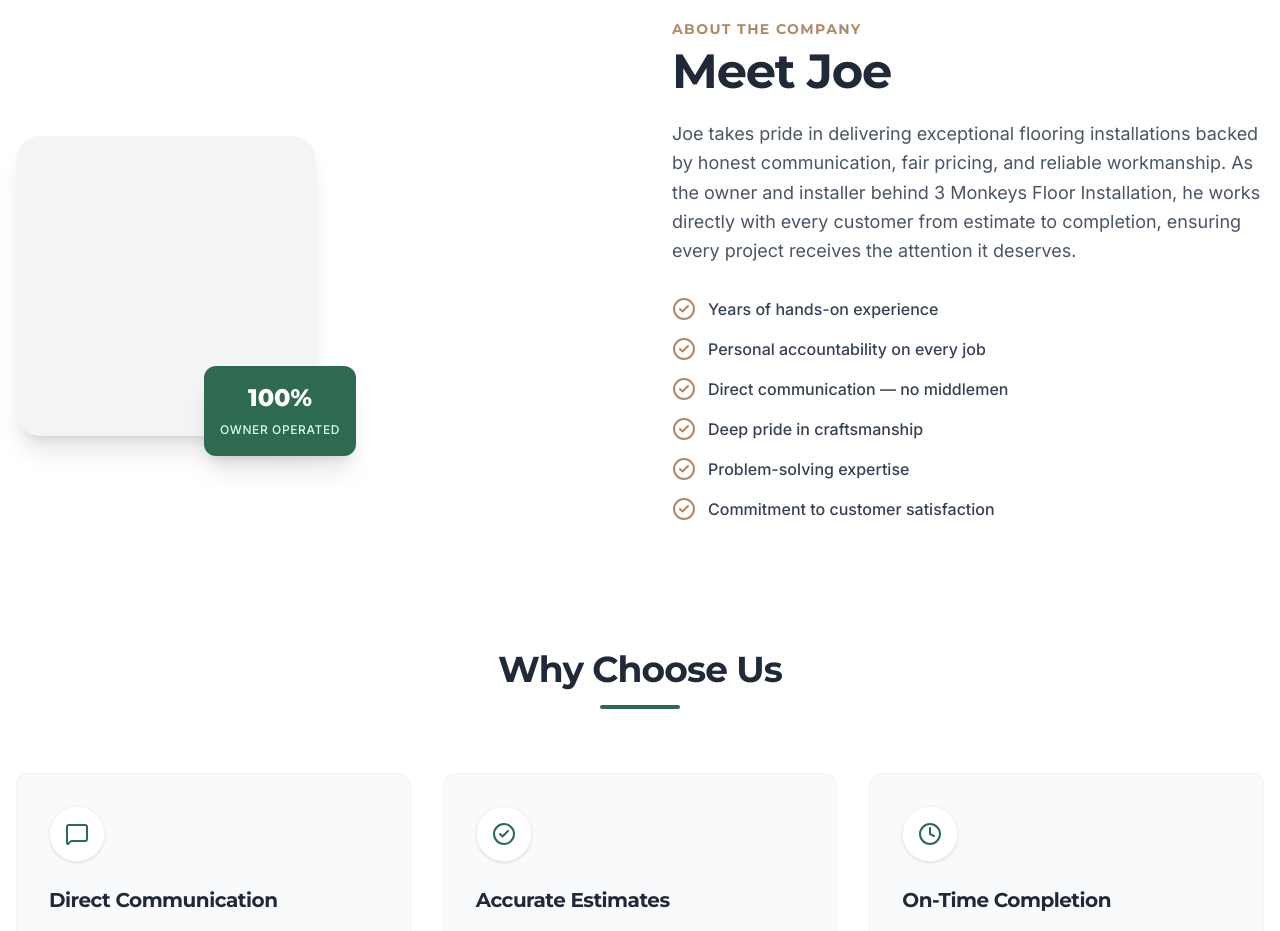
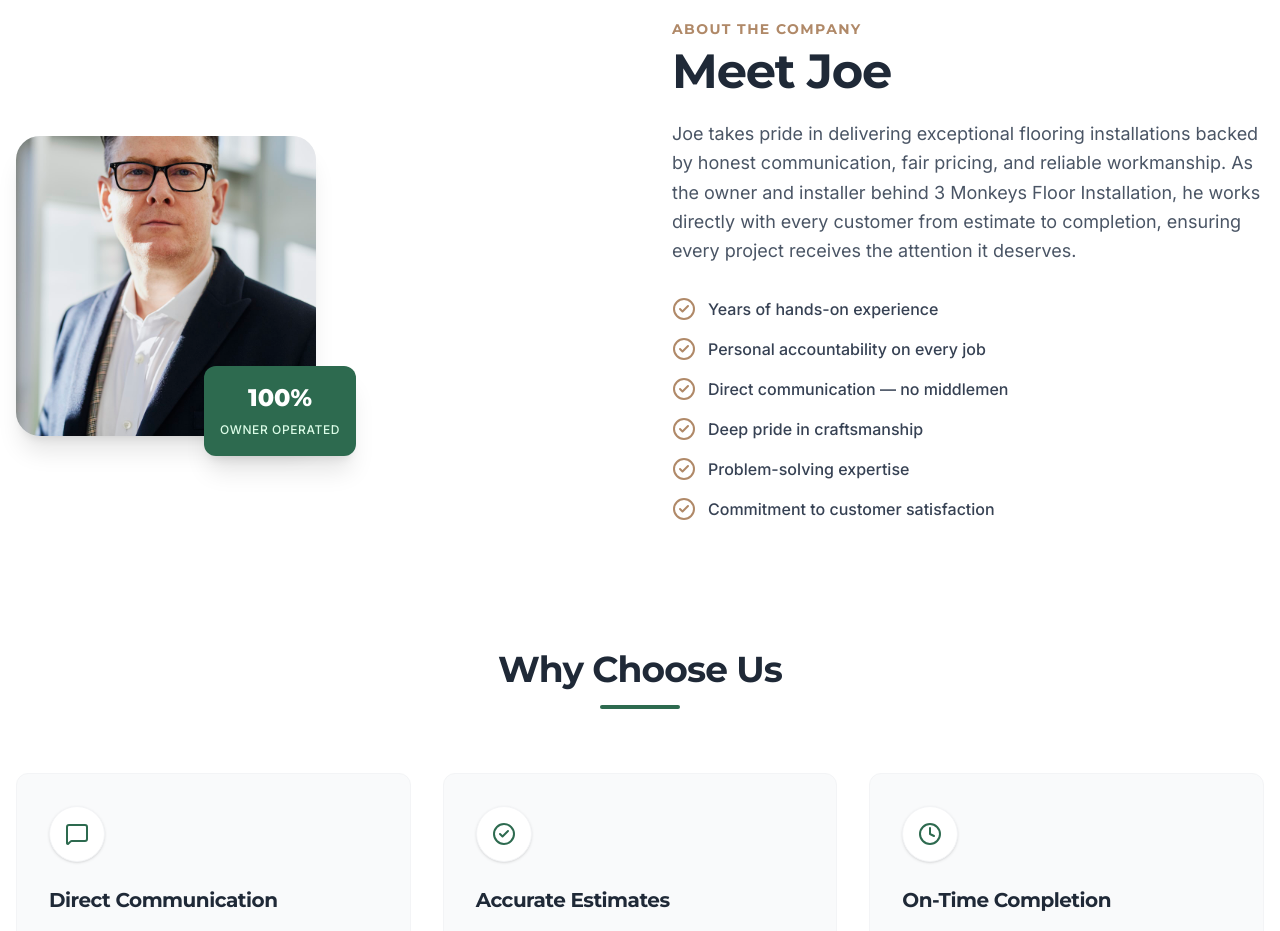
Before and after one commit to adrianlehmann/flooring, a React (Vite) app in the folder artifacts/flooring-website/: page / in a window 1280 px wide. Shown: the part 2300-3231 px from the top of the page. Built offline with nearby package versions, Linux system fonts and the light colour scheme.

Commit message:
adjust owner image

```diff
--- a/artifacts/flooring-website/src/components/About.tsx
+++ b/artifacts/flooring-website/src/components/About.tsx
@@ -6,7 +6,6 @@ import {
   MessageSquare,
   MapPin,
   Star,
-  User,
 } from "lucide-react";
 
 export function About() {
@@ -58,7 +57,13 @@ export function About() {
                 <div
                   className="bg-gray-100 rounded-3xl overflow-hidden relative shadow-xl"
                   style={{ width: "300px", height: "300px" }}
-                ></div>
+                >
+                  <img
+                    src="/owner-portrait.jpg"
+                    alt="Joe, owner of 3 Monkeys Floor Installation"
+                    className="w-full h-full object-cover"
+                  />
+                </div>
                 <div className="absolute -bottom-5 -right-10 bg-[#2d6a4f] p-4 rounded-xl shadow-xl">
                   <div className="text-white text-center">
                     <span className="block text-2xl font-black font-heading mb-0.5">
```
Also changed, not shown: artifacts/flooring-website/public/owner-portrait.jpg (added).
